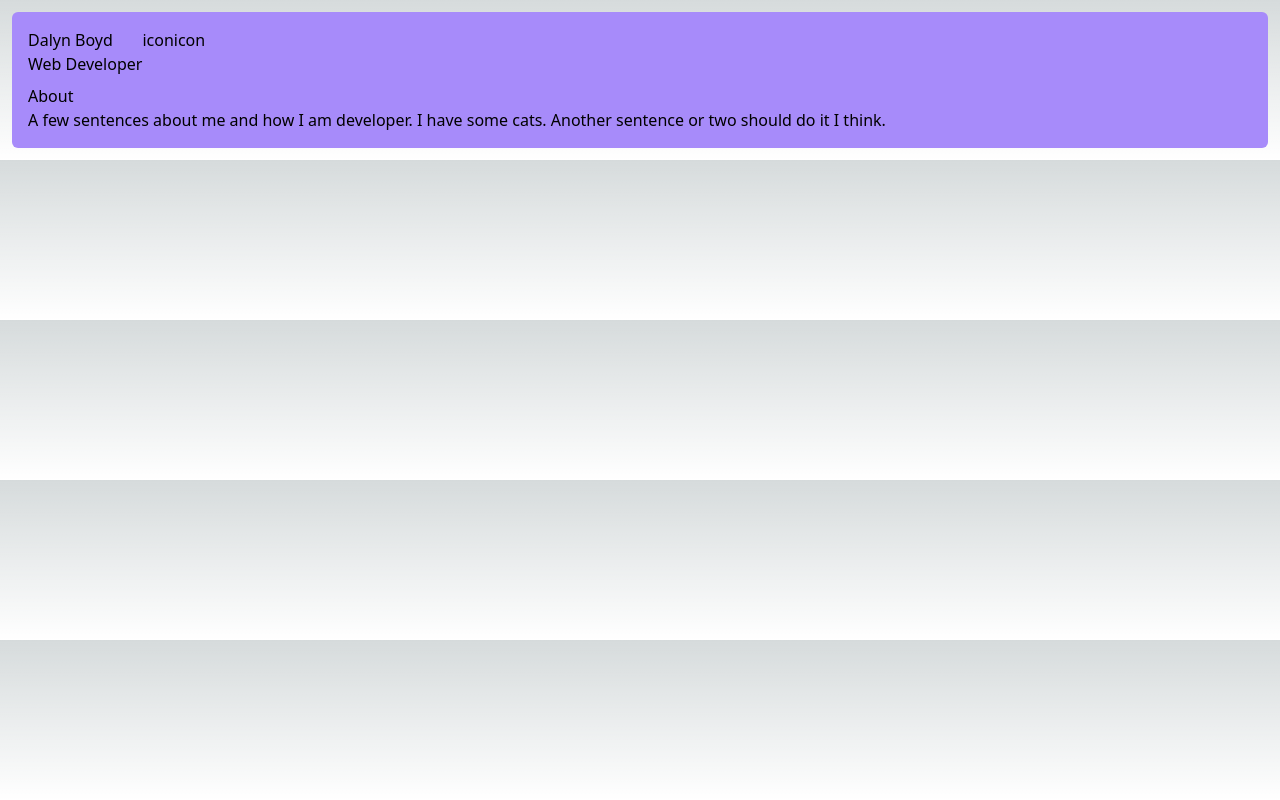
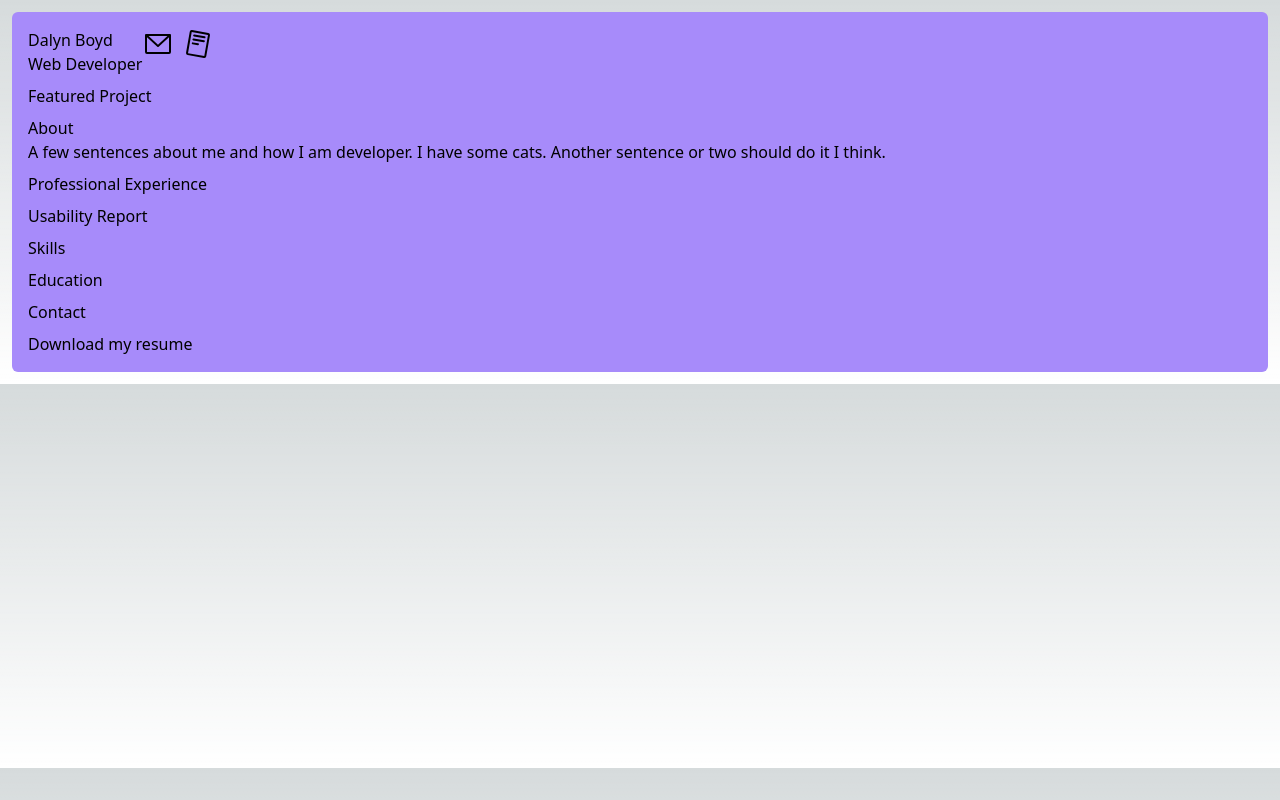
Before and after one commit to dalyn-lambert/Portfolio, a Next.js app: page / in a window 1280 px wide. Built offline with nearby package versions, Linux system fonts and the light colour scheme.

Commit message:
added icons to Header component

```diff
--- a/src/Components/Header.tsx
+++ b/src/Components/Header.tsx
@@ -1,3 +1,6 @@
+import EnvelopeIcon from '@/app/Icons/Envelope';
+import ResumeIcon from '@/app/Icons/Resume';
+
 const Header = () => {
   return (
     <div className='bg-slate-200 text-black p-2 rounded-md flex flex-row justify-between'>
@@ -5,9 +8,9 @@ const Header = () => {
         <span className='text-2xl font-bold'>Dalyn Boyd</span>
         <span className='text-sm'>Web Developer</span>
       </div>
-      <div>
-        <span>icon</span>
-        <span>icon</span>
+      <div className='flex flex-row gap-2 items-center'>
+        <EnvelopeIcon />
+        <ResumeIcon />
       </div>
     </div>
   );
--- /dev/null
+++ b/src/app/Icons/Envelope.tsx
@@ -0,0 +1,7 @@
+'use client';
+import { EnvelopeSimple } from '@phosphor-icons/react';
+
+const EnvelopeIcon = () => {
+  return <EnvelopeSimple size={32} />;
+};
+export default EnvelopeIcon;
--- /dev/null
+++ b/src/app/Icons/Resume.tsx
@@ -0,0 +1,8 @@
+'use client';
+
+import { ReadCvLogo } from '@phosphor-icons/react';
+
+const ResumeIcon = () => {
+  return <ReadCvLogo size={32} />;
+};
+export default ResumeIcon;
--- a/src/app/layout.tsx
+++ b/src/app/layout.tsx
@@ -2,8 +2,8 @@ import type { Metadata } from 'next';
 import './globals.css';
 
 export const metadata: Metadata = {
-  title: 'Portfolio',
-  description: 'Dev portfolio for Dalyn Boyd.',
+  title: "Dalyn's Portfolio",
+  description: "Dalyn Boyd's web development portfolio.",
 };
 
 export default function RootLayout({ children }: { children: React.ReactNode }) {
--- a/src/app/page.tsx
+++ b/src/app/page.tsx
@@ -6,7 +6,14 @@ export default function Home() {
     <main className='p-3'>
       <div className='min-w-full bg-violet-400 p-4 flex flex-col gap-2 rounded-md'>
         <Header />
+        <span>Featured Project</span>
         <About />
+        <span>Professional Experience</span>
+        <span>Usability Report</span>
+        <span>Skills</span>
+        <span>Education</span>
+        <span>Contact</span>
+        <span>Download my resume</span>
       </div>
     </main>
   );
```
Also changed, not shown: package.json (+6 -5 lines), 1 other file (tests, documents, lock files or other folders).
